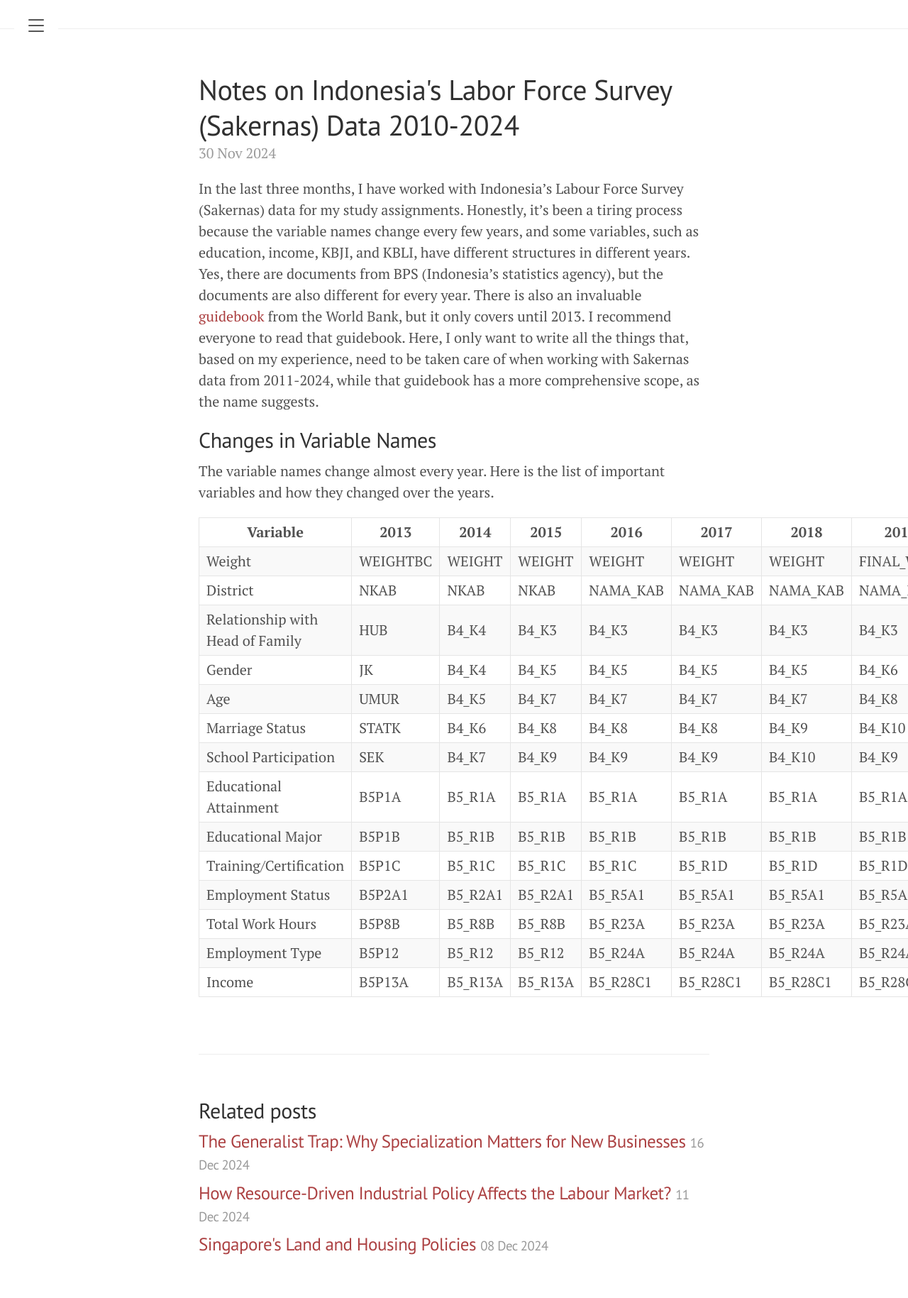
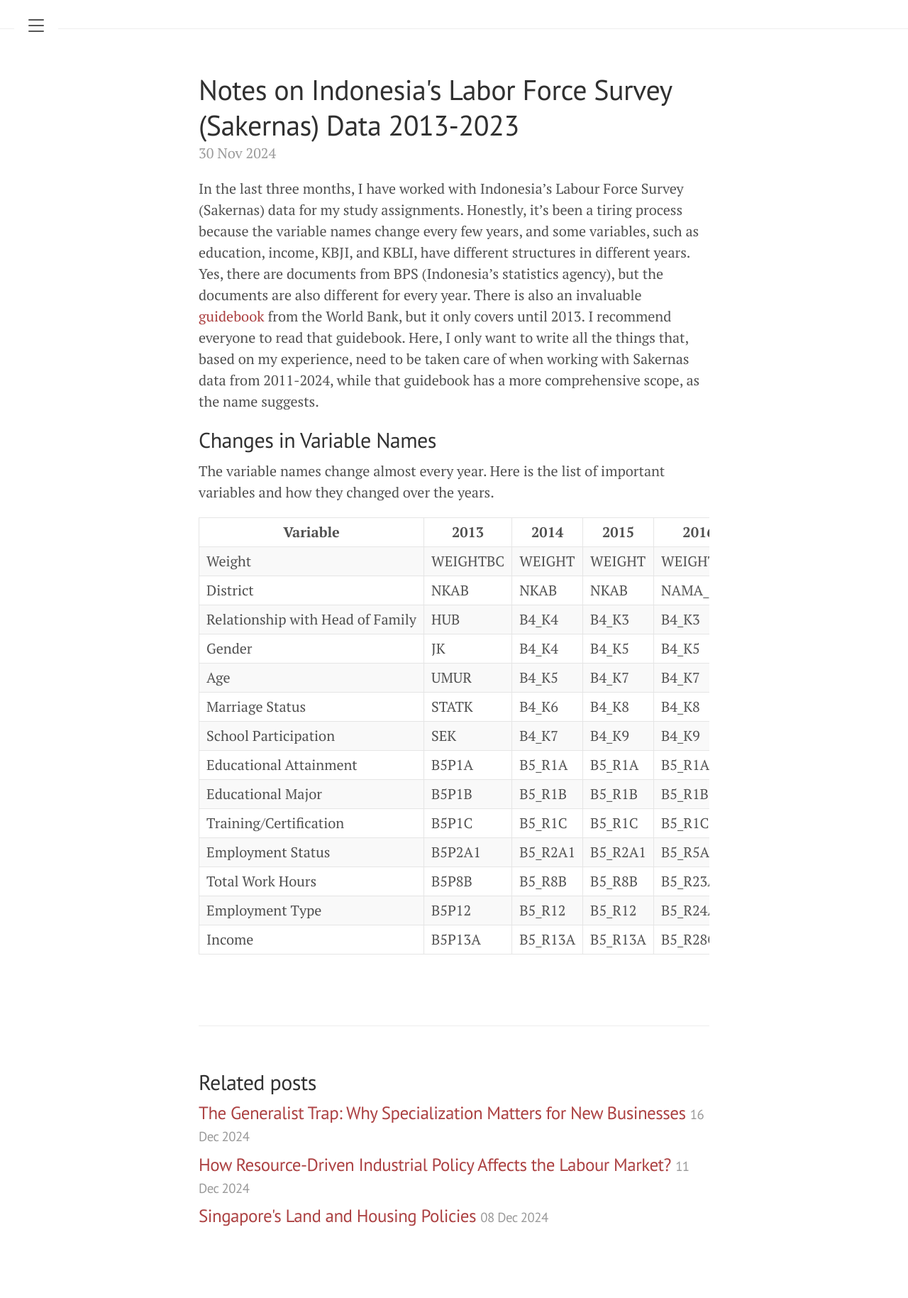
Before and after one commit to wzfirmanto/my-website, a Jekyll site: the page built from _posts/2024-11-30-sakernas.md, in a window 1280 px wide. Shown: the whole page at 71% size. Built offline with Jekyll 4.4.1, drawn with Linux system fonts in a browser that asks for light colours; after the commit the page ends 1789 px from its top, so only the background shows below that.

Commit message:
Update 2024-11-30-sakernas.md

```diff
--- a/_posts/2024-11-30-sakernas.md
+++ b/_posts/2024-11-30-sakernas.md
@@ -1,6 +1,6 @@
 ---
 layout: post
-title: Notes on Indonesia's Labor Force Survey (Sakernas) Data 2010-2024
+title: Notes on Indonesia's Labor Force Survey (Sakernas) Data 2013-2023
 date: 2024-11-30
 categories: blog
 description: Sakernas data description
@@ -12,7 +12,21 @@ In the last three months, I have worked with Indonesia’s Labour Force Survey (
 ## Changes in Variable Names
 The variable names change almost every year. Here is the list of important variables and how they changed over the years.
 
-<div class="table-responsive">
+<style>
+.table-wrapper {
+  max-width: 100%;
+  overflow-x: auto;
+  -webkit-overflow-scrolling: touch;
+}
+
+.table-wrapper table {
+  width: 100%;
+  margin-bottom: 1rem;
+  white-space: nowrap;
+}
+</style>
+
+<div class="table-wrapper">
 <table>
   <thead>
     <tr>
```
